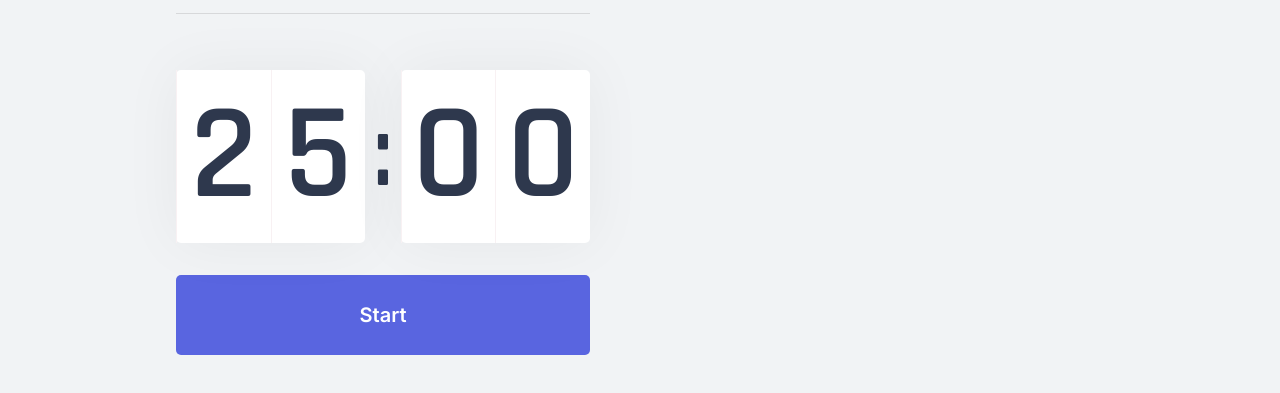
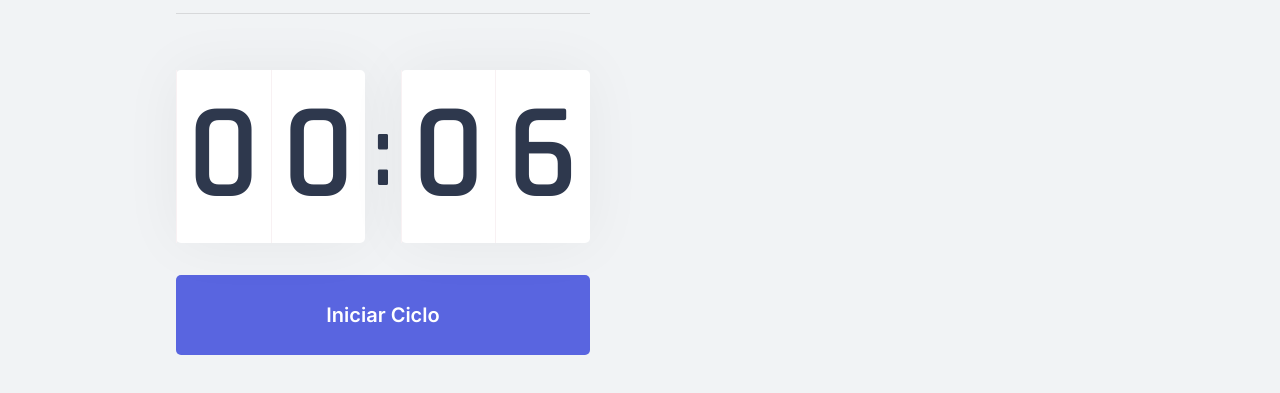
Before and after one commit to Deividev365/Moove-it, a Next.js app: page / in a window 1280 px wide. Shown: the part 359-752 px from the top of the page. Built offline with nearby package versions, Linux system fonts and the light colour scheme.

Commit message:
working on countdown functions

```diff
--- a/src/components/CountDown.tsx
+++ b/src/components/CountDown.tsx
@@ -2,10 +2,15 @@ import { useState, useEffect } from 'react'
 import { setTokenSourceMapRange } from 'typescript';
 import styles from '../styles/Components/CountDown.module.css'
 
+
+let countDownTimeout: NodeJS.Timeout
+//let countDownFlag = 25 * 60;
+
 export function CountDown() {
 
-    const [time, setTime] = useState(25 * 60);
-    const [active, setActive]= useState(false)
+    const [time, setTime] = useState(0.1 * 60);
+    const [isActive, setIsActive]= useState(false);
+    const [hasFinished, setHasFinished] = useState();
          // 25
     const minutes = Math.floor( time / 60);
     const seconds = time % 60;
@@ -15,17 +20,25 @@ export function CountDown() {
 
 
     function startCountDown() {
-        setActive(true);
+        setIsActive(true);
 
     }
 
+    function resetCountDown() {
+        clearTimeout(countDownTimeout);
+        setIsActive(false);
+        setTime(0.1 * 60);
+    }
+
     useEffect(() => {
-        if(active && time > 0) {
-            setTimeout(() => {
+        if(isActive && time > 0) {
+            countDownTimeout = setTimeout(() => {
                 setTime(time -1 )
             }, 1000)
+        } else if(isActive && time == 0) {
+            console.log("Finalizou o ciclo")
         }
-    }, [active, time]);
+    }, [isActive, time]);
 
 
 
@@ -47,12 +60,33 @@ export function CountDown() {
 
         </div>
 
-        <button
-            className={styles.countDownButton}
-            type="button"
-            onClick = {startCountDown}
 
-        >Start</button>
+        { isActive ? (
+
+            <button
+                className={`${styles.countDownButton} + ${styles.countDownButtonActive}`}
+                type="button"
+                onClick = {resetCountDown}
+                >Abandonar Ciclo</button>
+
+
+        ) : (
+
+            <button
+                className={styles.countDownButton}
+                type="button"
+                onClick = {startCountDown}
+                >Iniciar Ciclo</button>
+
+        )}
+
+
+
+
+
+
+
+
 
     </div>
     )
--- a/src/styles/Components/CountDown.module.css
+++ b/src/styles/Components/CountDown.module.css
@@ -62,3 +62,14 @@
 .countDownButton:hover {
     background-color: var(--blue-dark);
 }
+
+.countDownButtonActive {
+    background-color: var(--white);
+    color: var(--title);
+    border: 2px solid red;
+}
+
+.countDownButtonActive:hover {
+    background-color: var(--red);
+    color: var(--white);
+}
```
